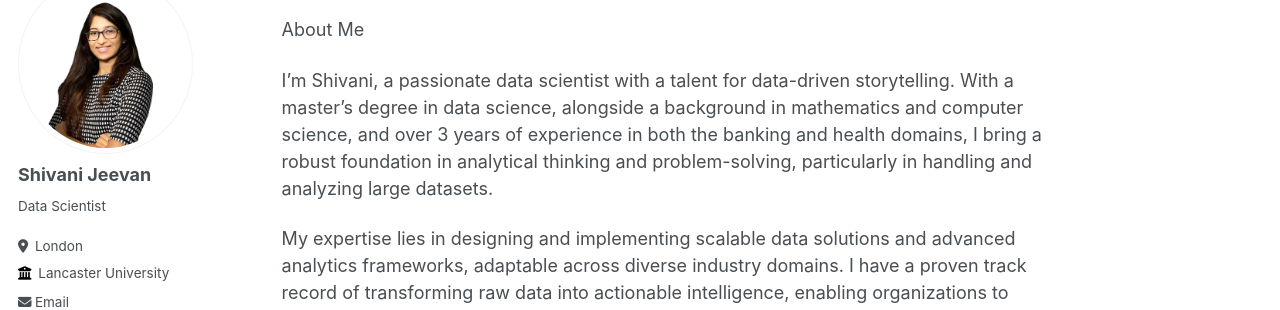
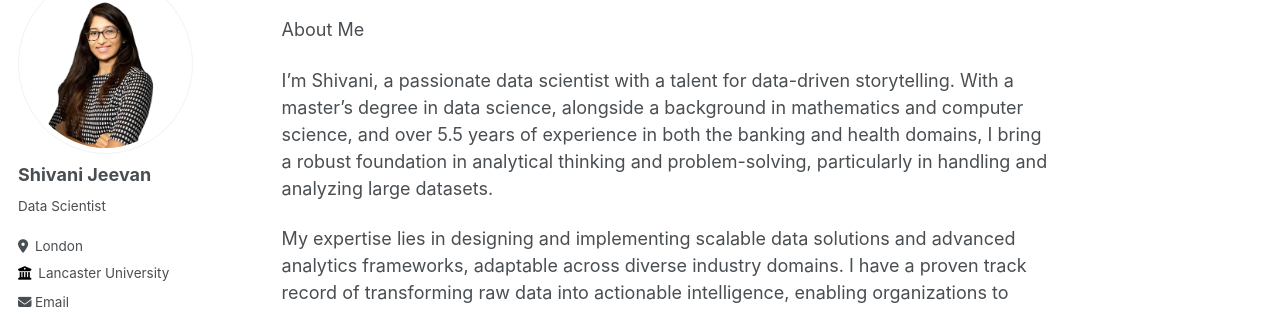
Before and after one commit to shivani-JP/shivani-jp.github.io, a Jekyll site: the page built from _pages/about.md, in a window 1280 px wide and 1126 px high. Shown: the part 112-422 px from the top of the window. Built offline with Jekyll 4.4.1, drawn with Linux system fonts in a browser that asks for light colours.

Commit message:
Revise experience duration in about section
Updated years of experience from 3 to 5.5 years.

```diff
--- a/_pages/about.md
+++ b/_pages/about.md
@@ -9,7 +9,7 @@
 
 About Me
 
-I'm Shivani, a passionate data scientist with a talent for data-driven storytelling. With a master's degree in data science, alongside a background in mathematics and computer science, and over 3 years of experience in both the banking and health domains, I bring a robust foundation in analytical thinking and problem-solving, particularly in handling and analyzing large datasets.
+I'm Shivani, a passionate data scientist with a talent for data-driven storytelling. With a master's degree in data science, alongside a background in mathematics and computer science, and over 5.5 years of experience in both the banking and health domains, I bring a robust foundation in analytical thinking and problem-solving, particularly in handling and analyzing large datasets.
 
 My expertise lies in designing and implementing scalable data solutions and advanced analytics frameworks, adaptable across diverse industry domains. I have a proven track record of transforming raw data into actionable intelligence, enabling organizations to optimize processes, enhance customer experiences, and achieve sustainable growth.
 
```
